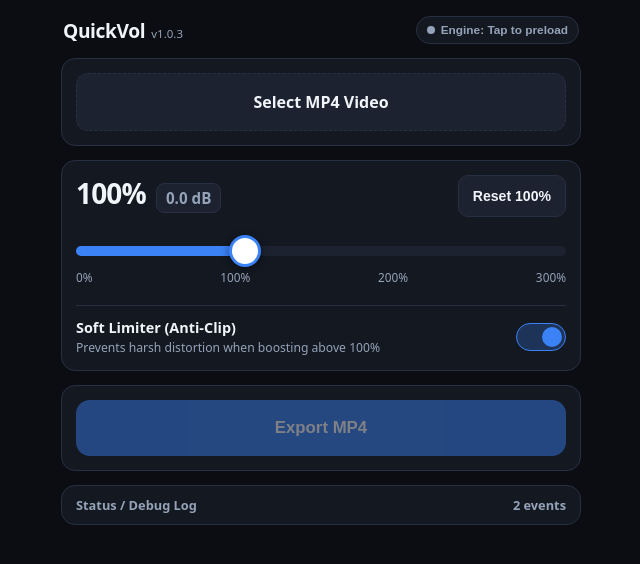
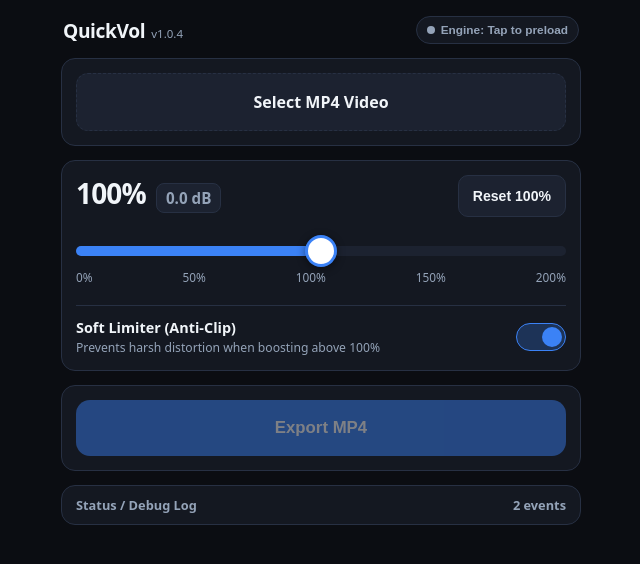
Before and after one commit to MetaSoc/quickvol, a plain HTML site: page index.html in a window 1280 px wide. Shown: the whole page, without its empty margins (319-959 px from the left). Drawn offline with Linux system fonts and the light colour scheme.

```diff
--- a/index.html
+++ b/index.html
@@ -548,7 +548,7 @@
   <main class="app">
     <header>
       <div class="brand">
-        <h1>QuickVol <span class="app-ver">v1.0.3</span></h1>
+        <h1>QuickVol <span class="app-ver">v1.0.4</span></h1>
         <button id="installBtn" class="install-btn" type="button">Install</button>
       </div>
       <button id="enginePill" class="engine-pill" type="button" title="Tap to preload FFmpeg engine">
@@ -588,12 +588,13 @@
       </div>
 
       <div class="slider-wrap">
-        <input id="volSlider" type="range" min="0" max="300" step="5" value="100" aria-label="Volume percentage" />
+        <input id="volSlider" type="range" min="0" max="200" step="5" value="100" aria-label="Volume percentage" />
         <div class="scale-marks">
           <span>0%</span>
+          <span>50%</span>
           <span>100%</span>
+          <span>150%</span>
           <span>200%</span>
-          <span>300%</span>
         </div>
       </div>
 
@@ -705,7 +706,7 @@
 
   <script>
     (() => {
-      const APP_VERSION = 'v1.0.3';
+      const APP_VERSION = 'v1.0.4';
       const CORE_JS_URL = 'https://cdn.jsdelivr.net/npm/@ffmpeg/core@0.12.10/dist/umd/ffmpeg-core.js';
       const CORE_WASM_URL = 'https://cdn.jsdelivr.net/npm/@ffmpeg/core@0.12.10/dist/umd/ffmpeg-core.wasm';
       const WASM_CACHE_NAME = 'quickvol-ffmpeg-0.12.10';
@@ -867,11 +868,11 @@
 
       // --- Volume Mapping & Readouts ---
       // 0%..100%: linear attenuation (50% = -6.0 dB)
-      // 100%..300%: +12 dB per +100% (200% = +12.0 dB / 4x, 300% = +24.0 dB / 15.85x)
+      // 100%..200%: +30 dB per +100% (150% = +15.0 dB / 5.6x, 200% = +30.0 dB / 31.6x)
       function pctToDb(pct) {
         if (pct <= 0) return -Infinity;
         if (pct <= 100) return 20 * Math.log10(pct / 100);
-        return ((pct - 100) / 100) * 12;
+        return ((pct - 100) / 100) * 30;
       }
 
       function pctToGain(pct) {
@@ -890,7 +891,7 @@
       function updateSliderUI() {
         const pct = Number(volSlider.value);
         const boosted = pct > 100;
-        const fillPct = (pct / 300) * 100;
+        const fillPct = (pct / 200) * 100;
         const fillColor = boosted ? 'var(--boost)' : 'var(--accent)';
 
         pctText.textContent = pct + '%';
@@ -1005,6 +1006,10 @@
         clearStatus();
         progressBox.classList.remove('visible');
         durationWarn.classList.remove('visible');
+
+        volSlider.value = '100';
+        updateSliderUI();
+        if (audioCtx) applyAudioSettings();
 
         const isLikelyVideo =
           !file.type ||
```
